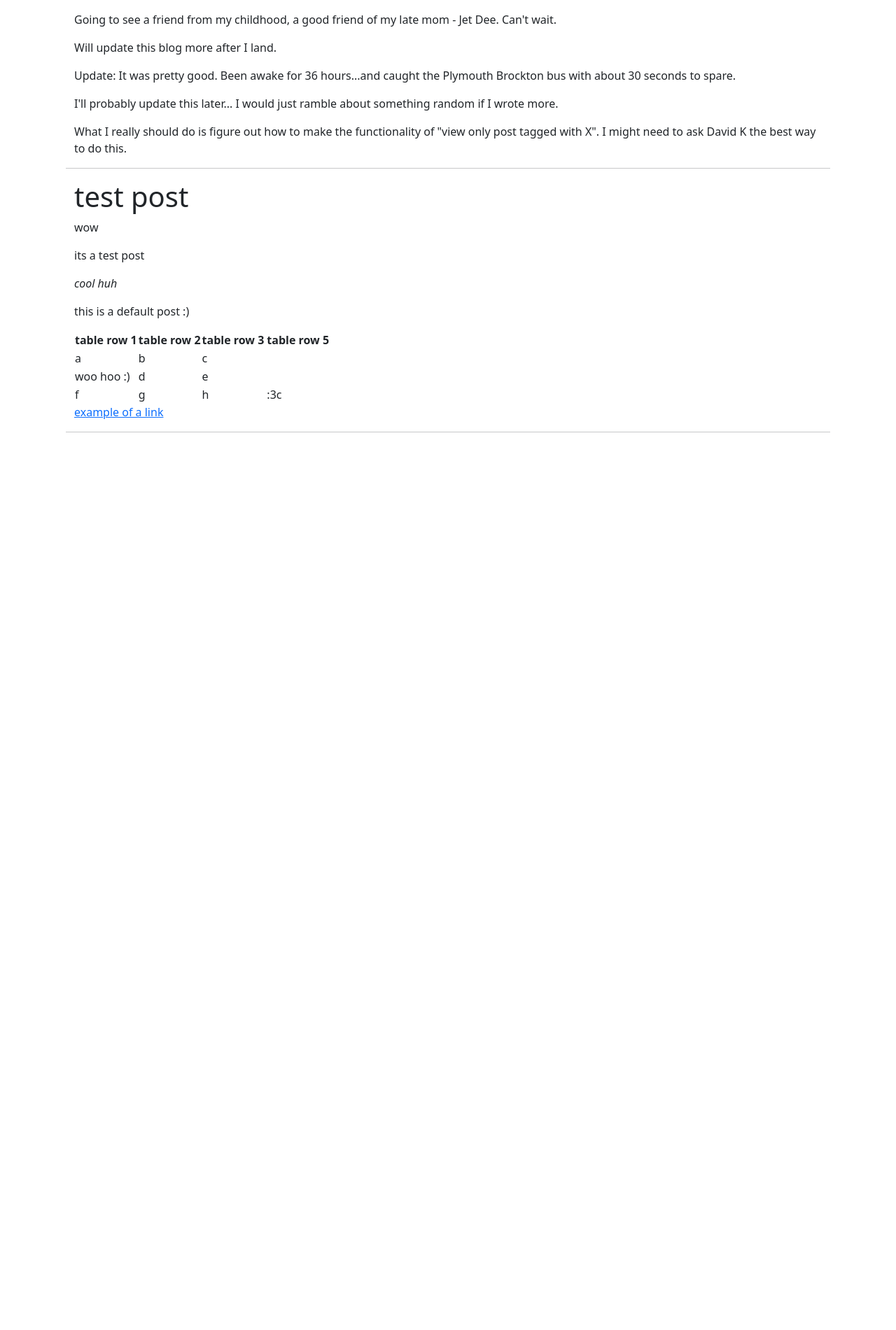
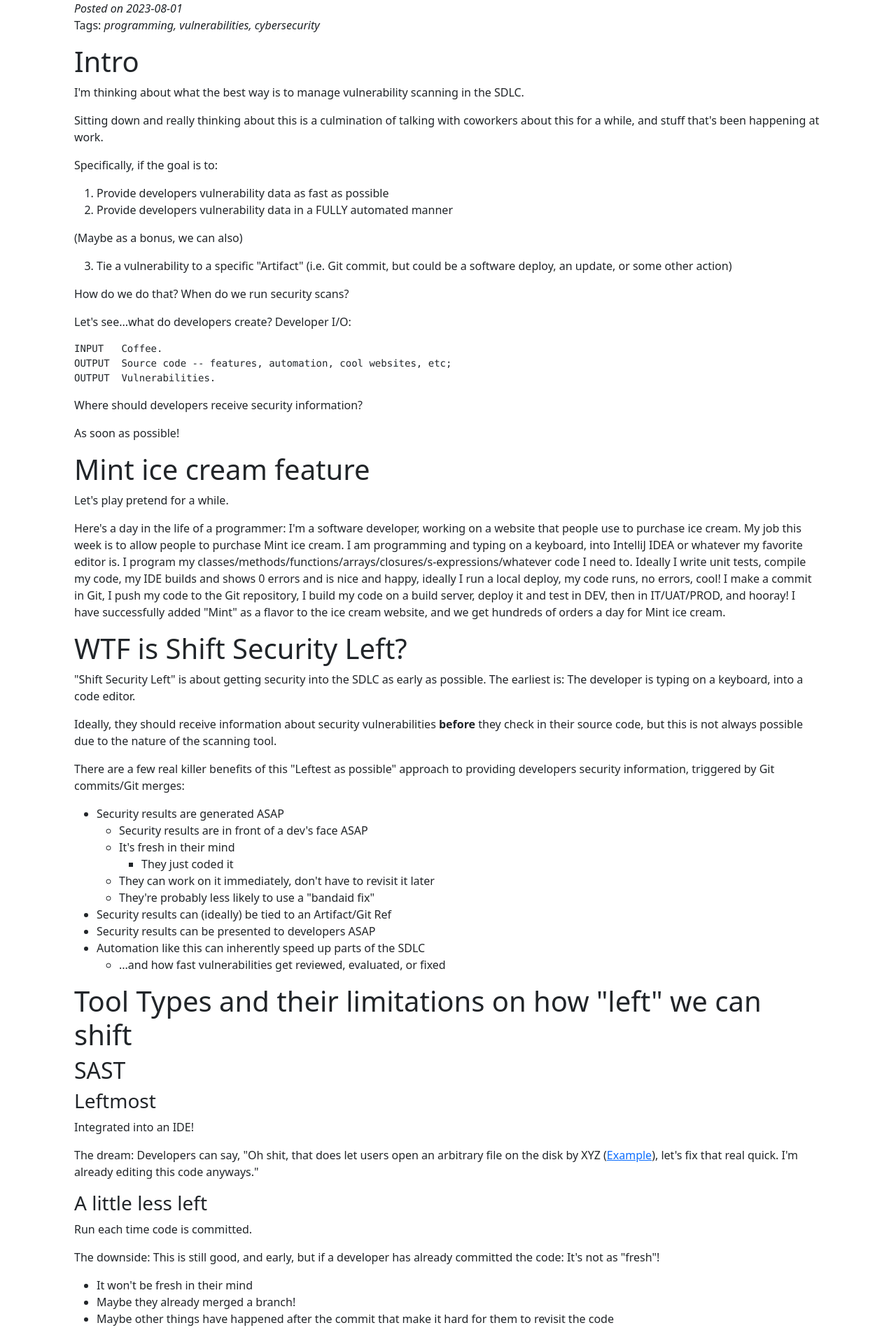
Before and after one commit to meltingscales/henrypost.net, a React (Create React App) app: page /blog in a window 1280 px wide. Shown: the part 273-2174 px from the top of the page at 70% size. Before the commit the page ends 907 px from the top, so only its background shows below. Built offline with nearby package versions, Linux system fonts and the light colour scheme.

Commit message:
add blog on vuln scanning

```diff
--- a/src/Navigation.tsx
+++ b/src/Navigation.tsx
@@ -85,8 +85,8 @@ const Navigation = () =>
                             <NavigationItem href={"/about"}
                                             name={"about"}/>
 
-                            {/*<NavigationItem href={"/blog"}*/}
-                            {/*                name={"blog"}/>*/}
+                            <NavigationItem href={"/blog"}
+                                            name={"blog"}/>
 
                             <NavDropdown
                                 title={TextFmtService.homeDirFmt('demoApps')}
--- /dev/null
+++ b/src/data/blogposts/thoughts-on-vulnerability-scanning.md
@@ -0,0 +1,103 @@
+---
+title: Thoughts on Vulnerability Scanning in the Software Development Lifecycle
+date: '2023-08-01'
+tags: [programming, vulnerabilities, cybersecurity]
+---
+
+# Intro
+
+I'm thinking about what the best way is to manage vulnerability scanning in the SDLC.
+
+Sitting down and really thinking about this is a culmination of talking with coworkers about this for a while, and stuff that's been happening at work.
+
+Specifically, if the goal is to:
+
+1. Provide developers vulnerability data as fast as possible
+2. Provide developers vulnerability data in a FULLY automated manner
+
+(Maybe as a bonus, we can also)
+
+3. Tie a vulnerability to a specific "Artifact" (i.e. Git commit, but could be a software deploy, an update, or some other action)
+
+How do we do that? When do we run security scans?
+
+Let's see...what do developers create?
+Developer I/O:
+
+    INPUT   Coffee.
+    OUTPUT  Source code -- features, automation, cool websites, etc;
+    OUTPUT  Vulnerabilities.
+
+Where should developers receive security information?
+
+As soon as possible!
+
+# Mint ice cream feature
+
+Let's play pretend for a while.
+
+Here's a day in the life of a programmer: I'm a software developer, working on a website that people use to purchase ice cream. My job this week is to allow people to purchase Mint ice cream. I am programming and typing on a keyboard, into IntelliJ IDEA or whatever my favorite editor is. I program my classes/methods/functions/arrays/closures/s-expressions/whatever code I need to. Ideally I write unit tests, compile my code, my IDE builds and shows 0 errors and is nice and happy, ideally I run a local deploy, my code runs, no errors, cool! I make a commit in Git, I push my code to the Git repository, I build my code on a build server, deploy it and test in DEV, then in IT/UAT/PROD, and hooray! I have successfully added "Mint" as a flavor to the ice cream website, and we get hundreds of orders a day for Mint ice cream.
+
+# WTF is Shift Security Left?
+
+"Shift Security Left" is about getting security into the SDLC as early as possible. The earliest is: The developer is typing on a keyboard, into a code editor.
+
+Ideally, they should receive information about security vulnerabilities **before** they check in their source code, but this is not always possible due to the nature of the scanning tool.
+
+There are a few real killer benefits of this "Leftest as possible" approach to providing developers security information, triggered by Git commits/Git merges:
+
+- Security results are generated ASAP
+  - Security results are in front of a dev's face ASAP
+  - It's fresh in their mind
+    - They just coded it
+  - They can work on it immediately, don't have to revisit it later
+  - They're probably less likely to use a "bandaid fix"
+- Security results can (ideally) be tied to an Artifact/Git Ref
+- Security results can be presented to developers ASAP
+- Automation like this can inherently speed up parts of the SDLC
+  - ...and how fast vulnerabilities get reviewed, evaluated, or fixed
+
+# Tool Types and their limitations on how "left" we can shift
+
+## SAST
+
+### Leftmost
+
+Integrated into an IDE!
+
+The dream: Developers can say, "Oh shit, that does let users open an arbitrary file on the disk by XYZ ([Example](https://snyk.io/blog/exploring-3-types-of-directory-traversal-vulnerabilities-in-c-c/#:~:text=An%20arbitrary%20file%20read%20vulnerability,arbitrary%20files%20on%20the%20disk.)), let's fix that real quick. I'm already editing this code anyways."
+
+### A little less left
+
+Run each time code is committed.
+
+The downside: This is still good, and early, but if a developer has already committed the code: It's not as "fresh"!
+
+- It won't be fresh in their mind
+- Maybe they already merged a branch!
+- Maybe other things have happened after the commit that make it hard for them to revisit the code
+- It might be a little more annoying for them to do this, but it's better than running scans later.
+
+## SCA (OSS)
+
+### Leftmost
+
+Integrated into the IDE as well!
+
+If a developer realizes, "Oh, I use Log4j version 1.2.3, and it's vulnerable, I just added it, and haven't started using it. Might as well upgrade it because my IDE tells me to.". This is good for the same reasons that integrating SAST results into the IDE (pre-commit) is good.
+
+### A little less left
+
+When a Git push occurs (or generic Version Control System (VCS)).
+
+Again, same issues as SAST. It's stale in our mind, it's harder to fix, but this is much better than nothing, because it's automated by VCS check-in (Git push).
+
+## DAST
+
+### Leftmost
+
+Integrated into a pre-production environment. Ideally, if deploys are FULLY automated, then a merge into a pre-prod Git branch could trigger an automated DAST scan, and provide this information to a developer.
+
+### A little less left
+
+Run each time an application is deployed into DEV. This could occur weekly, monthly, or...whatever the release schedule is. Really not ideal, because depending on the cadence of the release, this might delay results to the dev team.
--- a/src/pages/PageBlog.tsx
+++ b/src/pages/PageBlog.tsx
@@ -1,6 +1,7 @@
 import CBlogPostMarkdownFile from "../component/CBlogPostMarkdownFile";
 
 const postFilenames = [
+    'thoughts-on-vulnerability-scanning.md',
     'flight-to-hawaii.md',
     'test-post.md',
 ]
```
